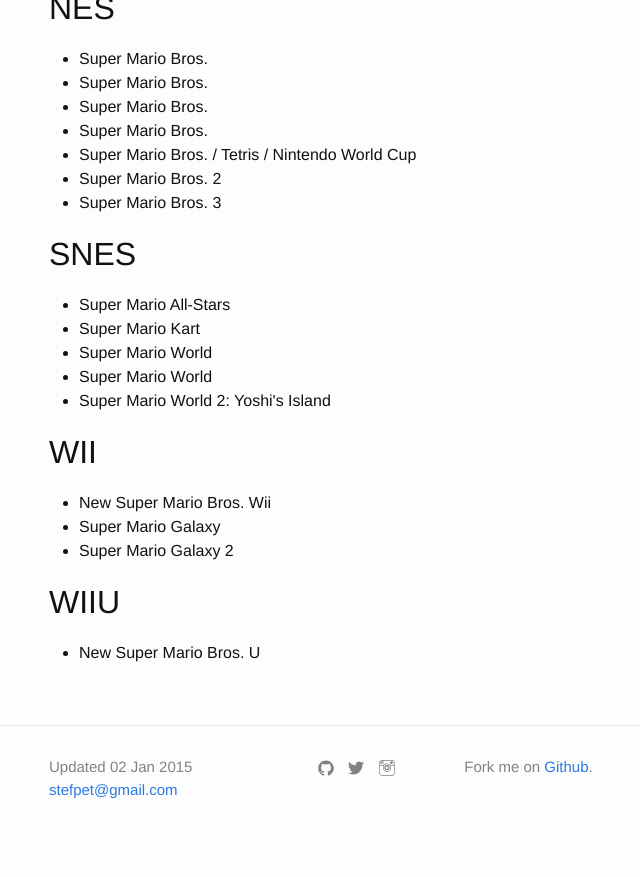
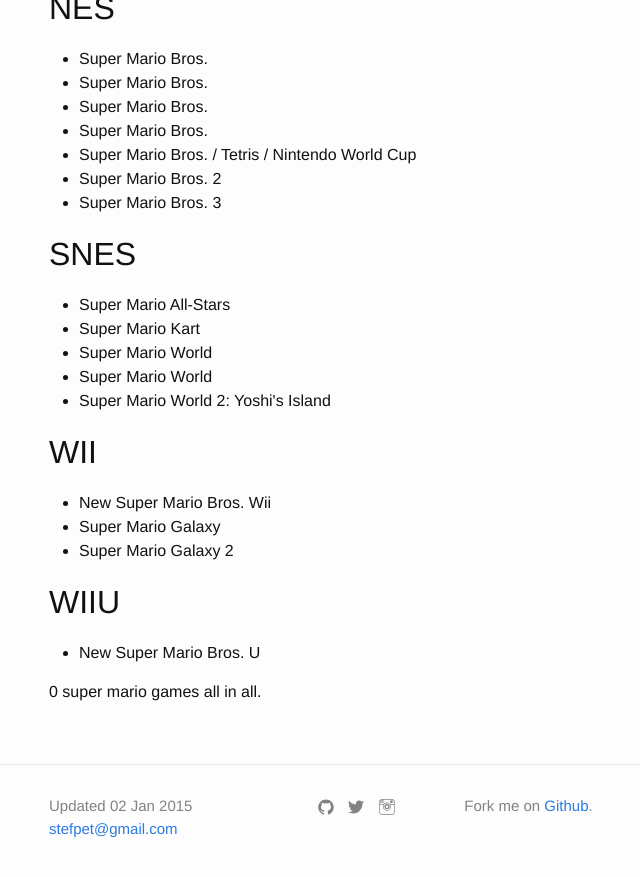
Before and after one commit to stpe/games, a Jekyll site: the page built from series/supermario.md, in a window 1280 px wide and 900 px high, scrolled down 1081 px. Shown: the top 877 px of the window, without its empty margins (221-861 px from the left). Built offline with Jekyll 4.4.1, drawn with Linux system fonts in a browser that asks for light colours; nearby versions of some CDN libraries.

Commit message:
Add game counter to series page

```diff
--- a/_includes/series_list.html
+++ b/_includes/series_list.html
@@ -3,6 +3,7 @@
 {% assign platforms = site.data.games | group_by: "platform" %}
 
 <div>
+{% assign counter = 0 %}
 {% for games in platforms | sort: "weight" %}
 
     {% assign found = false %}
@@ -24,4 +25,7 @@
     {% endif %}
 
 {% endfor %}
+
+<p>{{ counter }} {{ page.series }} games all in all.</p>
+
 </div>
```
